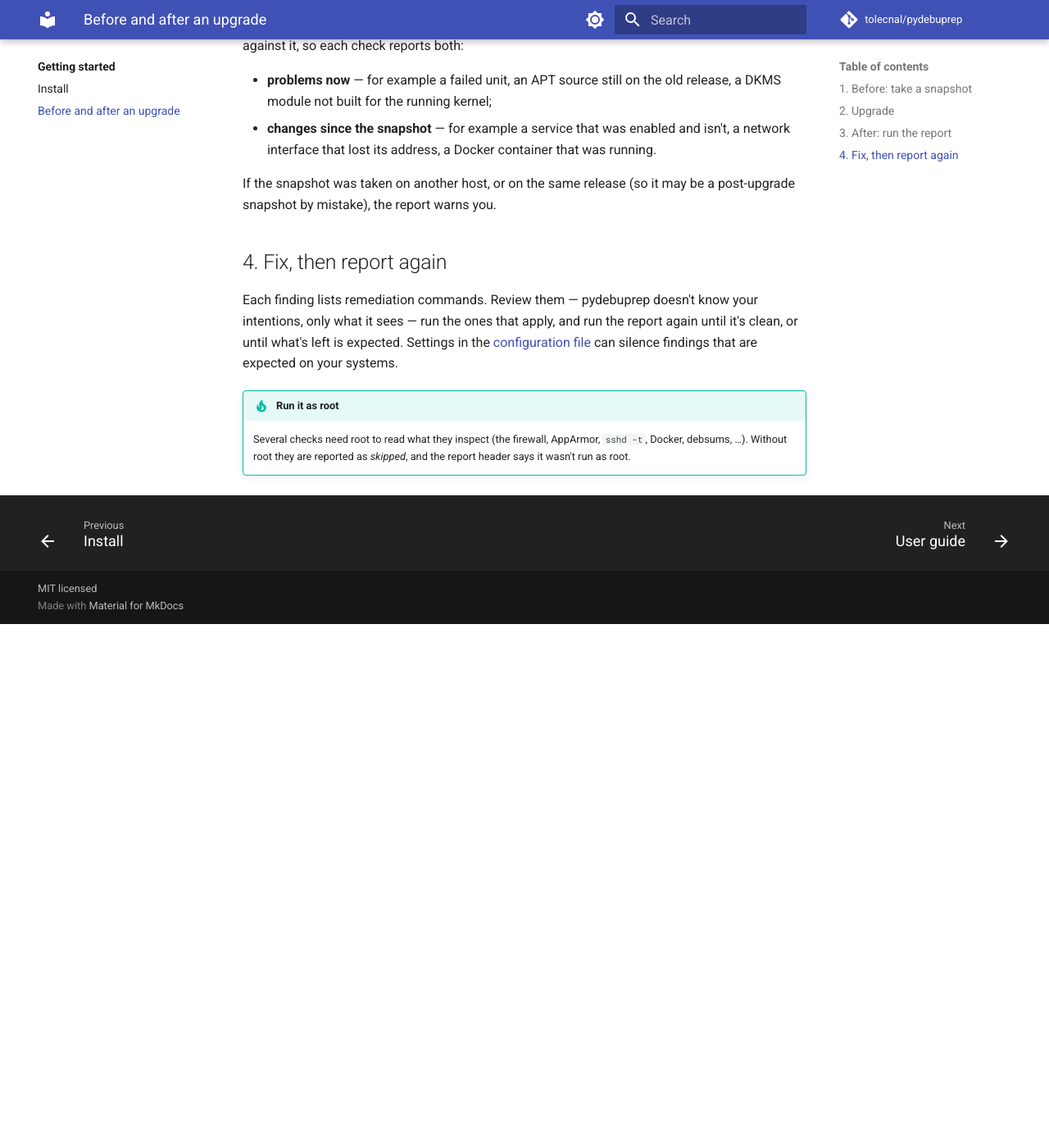
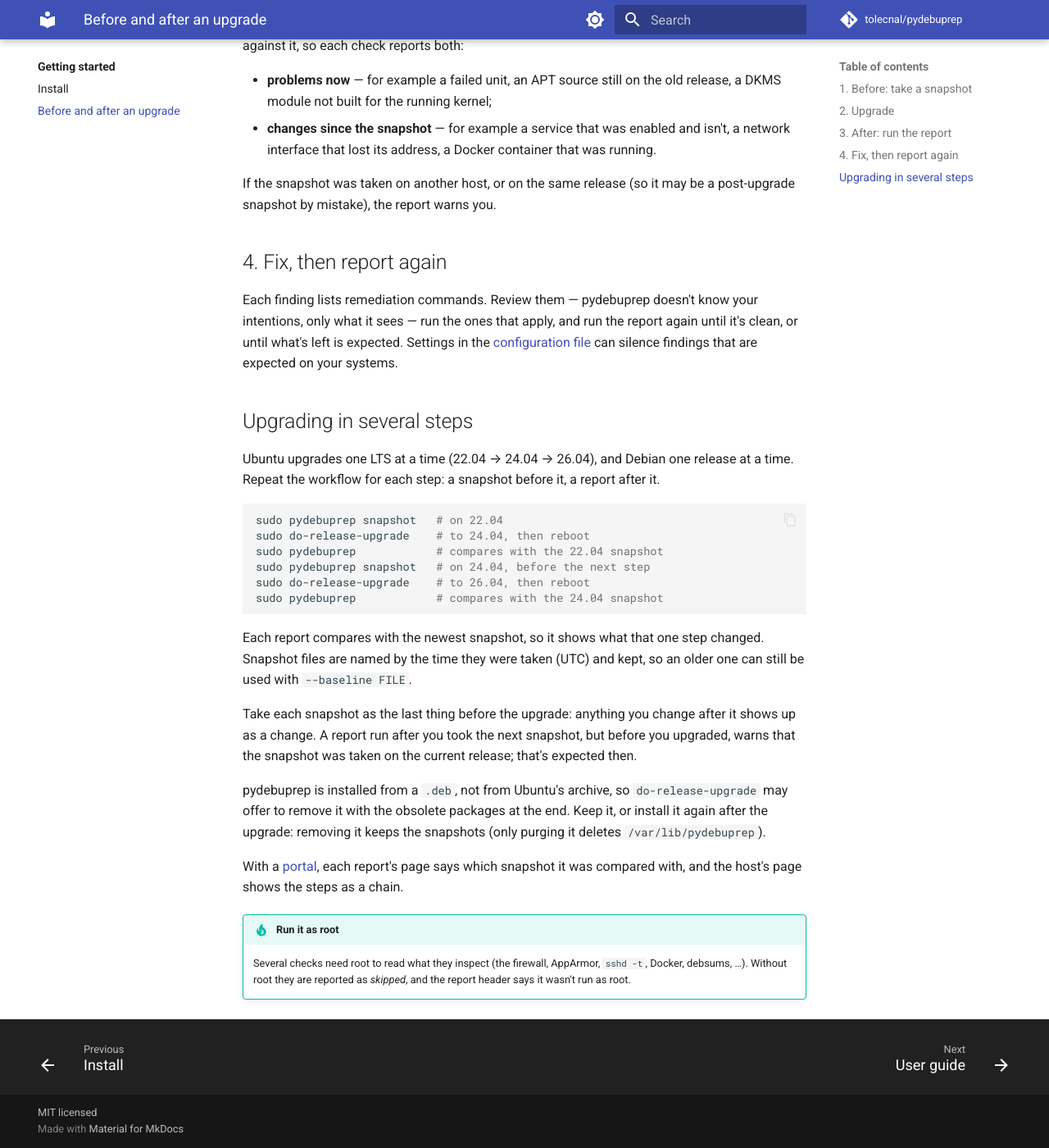
Before and after one commit to tolecnal/pydebuprep, an MkDocs documentation site: the page built from docs/getting-started/upgrade-workflow.md, in a window 1280 px wide and 1400 px high, scrolled down 1061 px. Shown: the whole window at 82% size. Built offline with MkDocs 1.6.1 and Material for MkDocs 9.7.7, drawn with Linux system fonts in a browser that asks for light colours; comment, search, counter and statistics services are not loaded; before the commit the page ends 1822 px from its top, so only the background shows below that.

Commit message:
docs: upgrading in several steps; snapshots in the portal
Co-Authored-By: Claude Opus 5.5 <noreply@anthropic.com>

````diff
--- a/docs/getting-started/upgrade-workflow.md
+++ b/docs/getting-started/upgrade-workflow.md
@@ -67,6 +67,37 @@ until it's clean, or until what's left is expected. Settings in the
 [configuration file](../configuration/index.md) can silence findings that are
 expected on your systems.
 
+## Upgrading in several steps
+
+Ubuntu upgrades one LTS at a time (22.04 → 24.04 → 26.04), and Debian one release at
+a time. Repeat the workflow for each step: a snapshot before it, a report after it.
+
+```sh
+sudo pydebuprep snapshot   # on 22.04
+sudo do-release-upgrade    # to 24.04, then reboot
+sudo pydebuprep            # compares with the 22.04 snapshot
+sudo pydebuprep snapshot   # on 24.04, before the next step
+sudo do-release-upgrade    # to 26.04, then reboot
+sudo pydebuprep            # compares with the 24.04 snapshot
+```
+
+Each report compares with the newest snapshot, so it shows what that one step
+changed. Snapshot files are named by the time they were taken (UTC) and kept, so an
+older one can still be used with `--baseline FILE`.
+
+Take each snapshot as the last thing before the upgrade: anything you change after it
+shows up as a change. A report run after you took the next snapshot, but before you
+upgraded, warns that the snapshot was taken on the current release; that's expected
+then.
+
+pydebuprep is installed from a `.deb`, not from Ubuntu's archive, so
+`do-release-upgrade` may offer to remove it with the obsolete packages at the end.
+Keep it, or install it again after the upgrade: removing it keeps the snapshots
+(only purging it deletes `/var/lib/pydebuprep`).
+
+With a [portal](../guide/portal.md#snapshots-in-the-portal), each report's page says
+which snapshot it was compared with, and the host's page shows the steps as a chain.
+
 !!! tip "Run it as root"
     Several checks need root to read what they inspect (the firewall, AppArmor,
     `sshd -t`, Docker, debsums, …). Without root they are reported as *skipped*,
````
Also changed, not shown: docs/guide/portal.md (+14 -0 lines).
